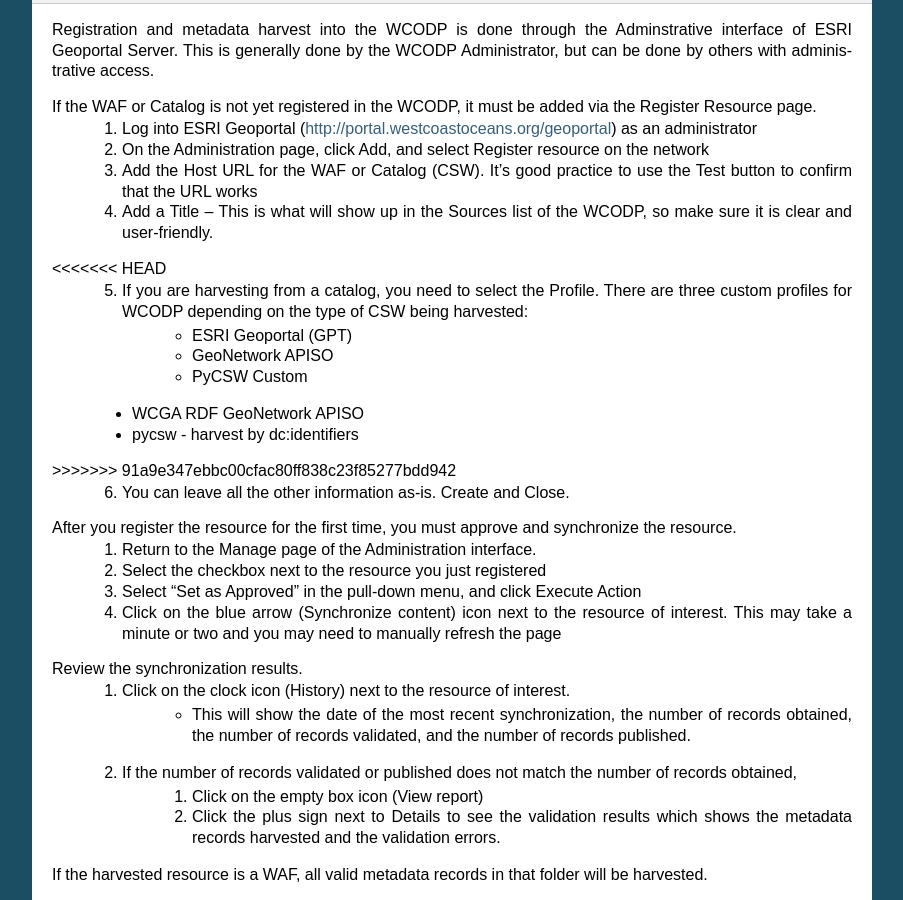
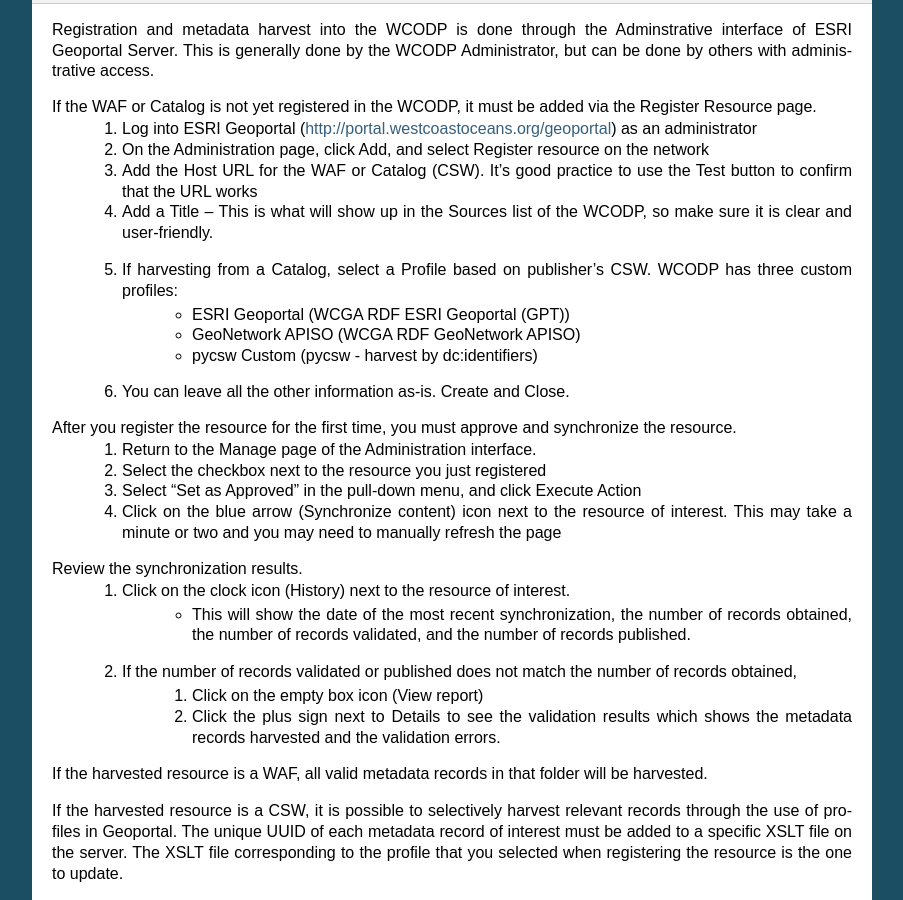
Before and after one commit to WCGA/knowledge-base, a Sphinx documentation site: the page built from docs/technology/technology.rst, in a window 1280 px wide and 900 px high, scrolled down 2012 px. Shown: the whole window, without its empty margins (198-1101 px from the left). Built offline with Sphinx 7.4.7, drawn with Linux system fonts in a browser that asks for light colours.

Commit message:
Fix item 5 under Reg/Harvest process

```diff
--- a/docs/technology/technology.rst
+++ b/docs/technology/technology.rst
@@ -62,17 +62,10 @@
 	2. On the Administration page, click Add, and select Register resource on the network
 	3. Add the Host URL for the WAF or Catalog (CSW).  It's good practice to use the Test button to confirm that the URL works
 	4. Add a Title -- This is what will show up in the Sources list of the WCODP, so make sure it is clear and user-friendly.
-<<<<<<< HEAD
-	5. If you are harvesting from a catalog, you need to select the Profile.  There are three custom profiles for WCODP depending on the type of CSW being harvested:
-		* ESRI Geoportal (GPT)
-		* GeoNetwork APISO
-		* PyCSW Custom
-=======
 	5. If harvesting from a Catalog, select a Profile based on publisher's CSW. WCODP has three custom profiles:
-		* WCGA RDF ESRI Geoportal (GPT)
-		* WCGA RDF GeoNetwork APISO
-		* pycsw - harvest by dc:identifiers
->>>>>>> 91a9e347ebbc00cfac80ff838c23f85277bdd942
+		* ESRI Geoportal (WCGA RDF ESRI Geoportal (GPT))
+		* GeoNetwork APISO (WCGA RDF GeoNetwork APISO)
+		* pycsw Custom (pycsw - harvest by dc:identifiers)
 	6. You can leave all the other information as-is.  Create and Close.
 
 After you register the resource for the first time, you must approve and synchronize the resource.
```
